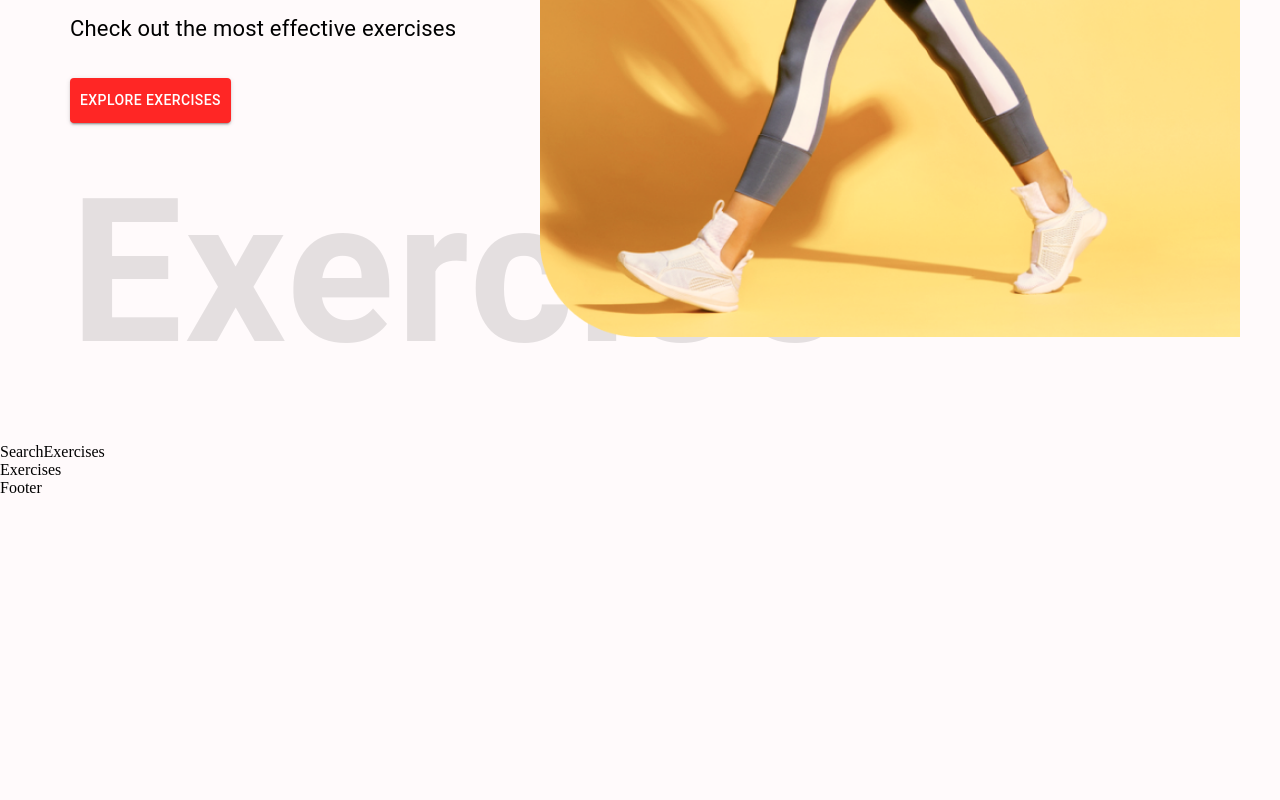
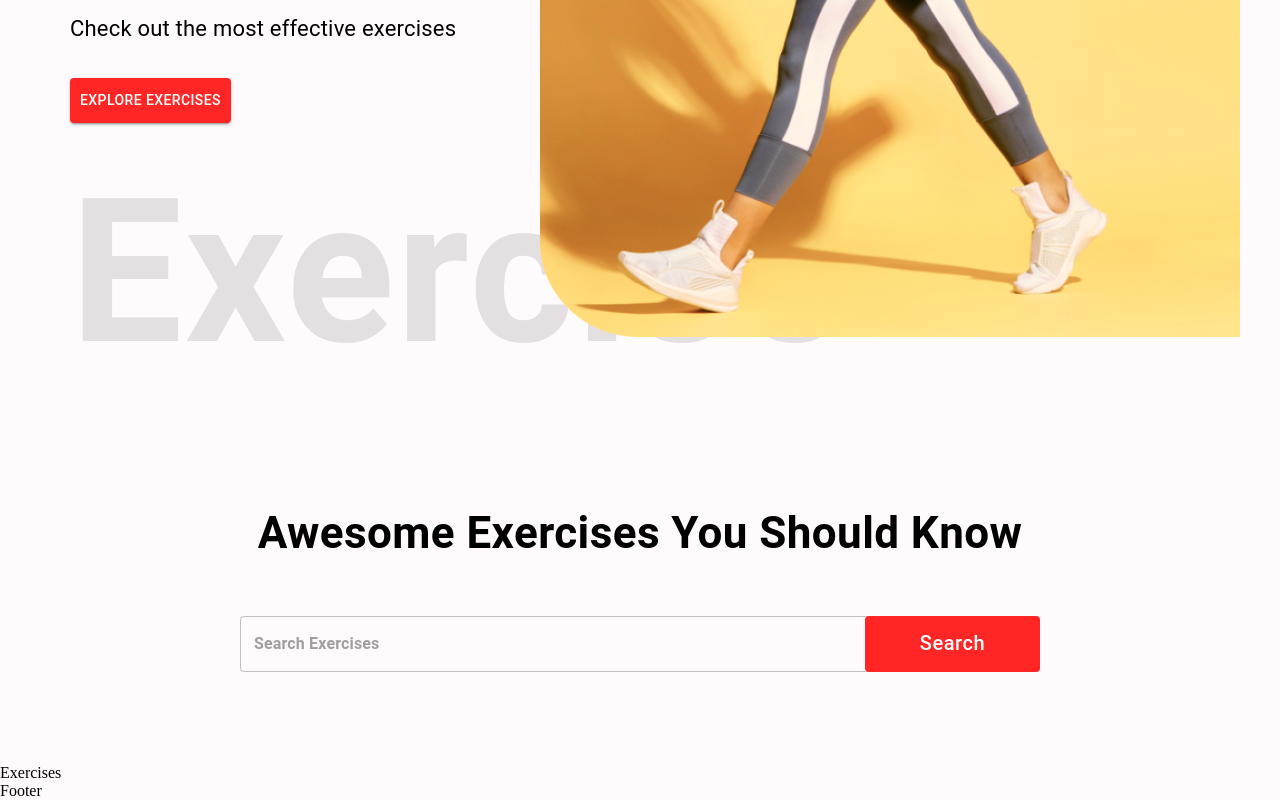
Before and after one commit to DuncanMoyo/gym-exercises, a React (Create React App) app: page / in a window 1280 px wide. Shown: the part 529-1329 px from the top of the page. Before the commit the page ends 1026 px from the top, so only its background shows below. Built offline with nearby package versions, Linux system fonts and the light colour scheme.

Commit message:
Search input

```diff
--- a/src/components/SearchExercises.js
+++ b/src/components/SearchExercises.js
@@ -1,9 +1,53 @@
-import React from 'react'
+import { useState, useEffect } from "react";
+import { Box, Button, Stack, TextField, Typography } from "@mui/material";
 
 const SearchExercises = () => {
   return (
-    <div>SearchExercises</div>
-  )
-}
+    <Stack alignItems="center" mt="37px" justifyContent="center" p="20px">
+      <Typography
+        fontWeight={700}
+        mb="50px"
+        textAlign="center"
+        sx={{ fontSize: { xs: "30px", lg: "44px" } }}
+      >
+        Awesome Exercises You Should Know
+      </Typography>
+      <Box position="relative" mb="72px">
+        <TextField
+          sx={{
+            input: {
+              fontWeight: "700",
+              border: "none",
+              borderRadius: "4px",
+            },
+            width: { xs: "200px", lg: "800px" },
+            backgroundColor: "fff",
+            borderRadius: "40px",
+          }}
+          height="76px"
+          value=""
+          onChange={(e) => {}}
+          placeholder="Search Exercises"
+          type="text"
+        />
+        <Button
+          className="search-btn"
+          sx={{
+            backgroundColor: "#ff2625",
+            color: "#fff",
+            textTransform: "none",
+            width: { xs: "80px", lg: "175px" },
+            fontSize: { xs: "14px", lg: "20px" },
+            height: "56px",
+            position: "absolute",
+            right: 0,
+          }}
+        >
+          Search
+        </Button>
+      </Box>
+    </Stack>
+  );
+};
 
-export default SearchExercises
+export default SearchExercises;
```
